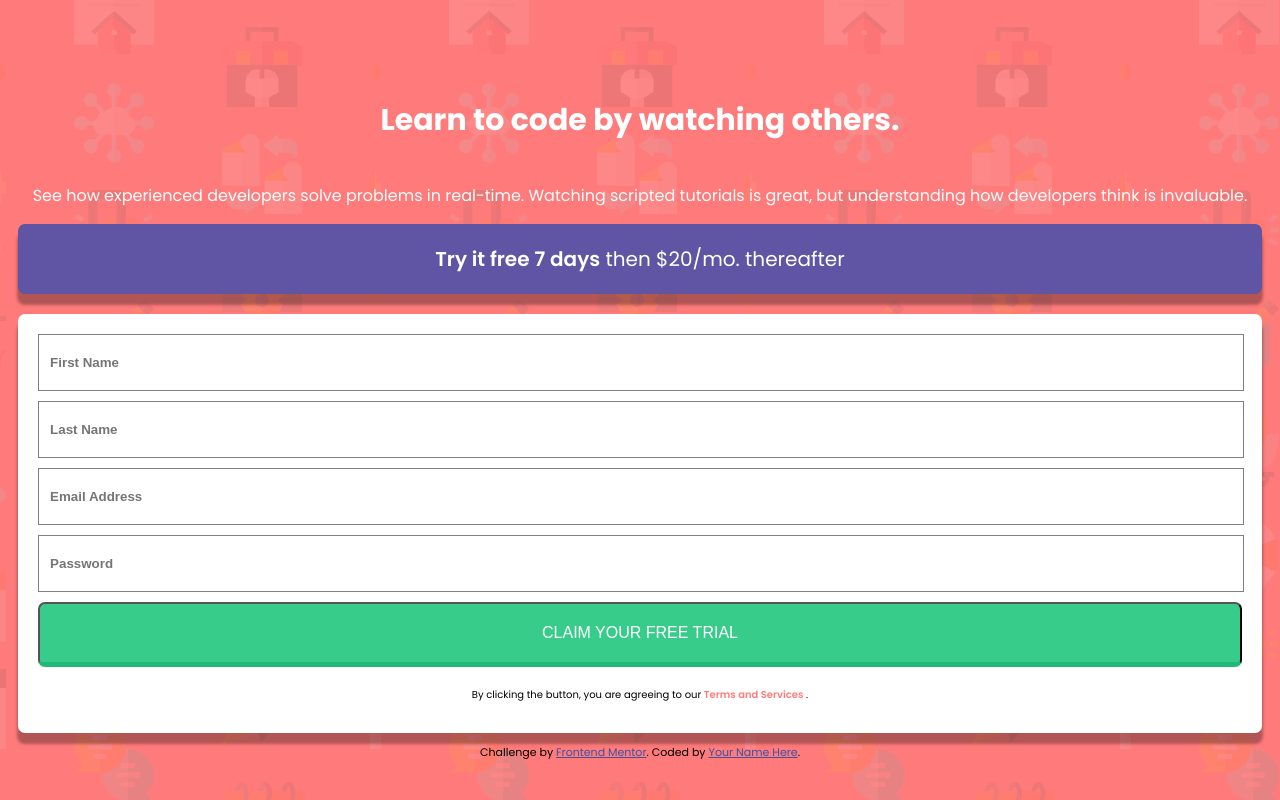
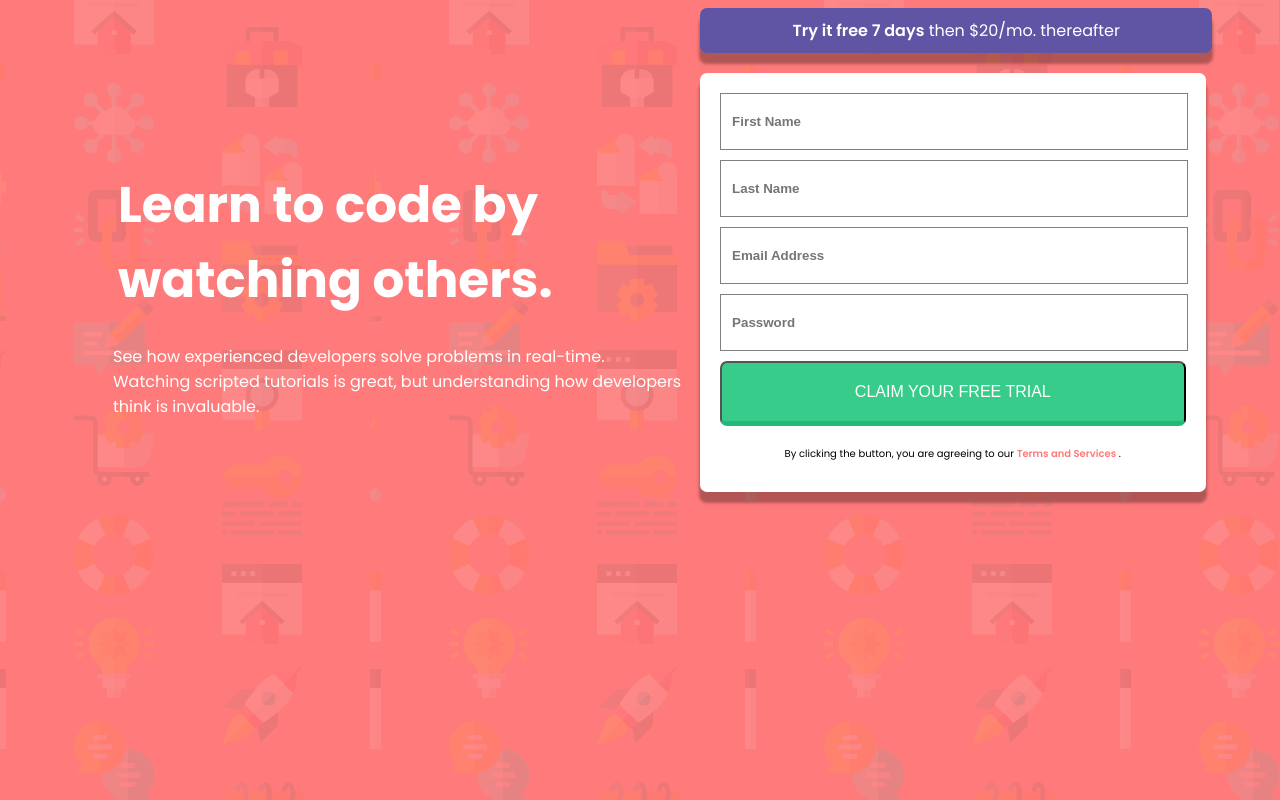
Before and after one commit to asaocano/PracticaDesarrolloWeb2, a plain HTML site: page intro-component-with-signup-form-master/index.html in a window 1280 px wide. Drawn offline with Linux system fonts and the light colour scheme.

Commit message:
Lista versión escritorio

```diff
--- a/intro-component-with-signup-form-master/css/styles.css
+++ b/intro-component-with-signup-form-master/css/styles.css
@@ -17,11 +17,23 @@ body {
   display: flex;
   flex-direction: column;
 }
+@media (min-width: 768px) {
+  .contenedor {
+    flex-direction: row;
+  }
+  .info {
+    flex: calc(50% - 1rem);
+  }
+  .contenedor-form {
+    flex: calc(50% - 1rem);
+  }
+}
 .info {
   text-align: center;
   color: #fff;
   margin-top: 50px;
 }
+
 #titulo {
   font-size: 30px;
   font-weight: 800;
@@ -33,6 +45,20 @@ body {
   padding: 0 5px;
 }
 
+@media (min-width: 768px) {
+  #titulo,
+  #parrafo {
+    text-align: left !important;
+  }
+  .info {
+    margin-top: 100px;
+    padding: 0 0 0 100px;
+  }
+  #titulo {
+    font-size: 50px;
+    margin-bottom: 0px;
+  }
+}
 .anuncio {
   color: #fff;
   background-color: var(--blue);
@@ -45,6 +71,12 @@ body {
   -webkit-box-shadow: 0px 10px 3px 1px rgba(0, 0, 0, 0.3);
   -moz-box-shadow: 0px 10px 3px 1px rgba(0, 0, 0, 0.3);
   box-shadow: 0px 10px 3px 1px rgba(0, 0, 0, 0.3);
+}
+@media (min-width: 768px) {
+  .anuncio {
+    font-size: 16px;
+    padding: 10px 70px;
+  }
 }
 .anuncio span {
   font-weight: 600;
@@ -60,7 +92,14 @@ body {
   -moz-box-shadow: 0px 10px 3px 1px rgba(0, 0, 0, 0.3);
   box-shadow: 0px 10px 3px 1px rgba(0, 0, 0, 0.3);
 }
-
+@media (min-width: 768px) {
+  .formulario {
+    width: 80%;
+  }
+  .anuncio {
+    width: 64%;
+  }
+}
 .forma input {
   width: 100%;
   margin-bottom: 10px;
--- a/intro-component-with-signup-form-master/index.html
+++ b/intro-component-with-signup-form-master/index.html
@@ -19,16 +19,6 @@
     <title>Frontend Mentor | Intro component with sign up form</title>
 
     <!-- Feel free to remove these styles or customise in your own stylesheet 👍 -->
-    <style>
-      .attribution {
-        font-size: 11px;
-        text-align: center;
-      }
-
-      .attribution a {
-        color: hsl(228, 45%, 44%);
-      }
-    </style>
   </head>
 
   <body>
@@ -74,13 +64,6 @@
       </div>
     </div>
 
-    <footer>
-      <p class="attribution">
-        Challenge by
-        <a href="https://www.frontendmentor.io?ref=challenge" target="_blank"
-          >Frontend Mentor</a
-        >. Coded by <a href="#">Your Name Here</a>.
-      </p>
-    </footer>
+    <footer></footer>
   </body>
 </html>
```
